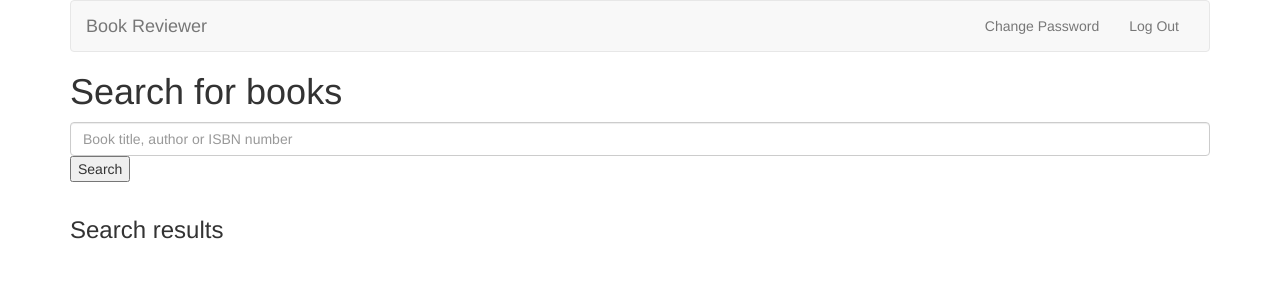
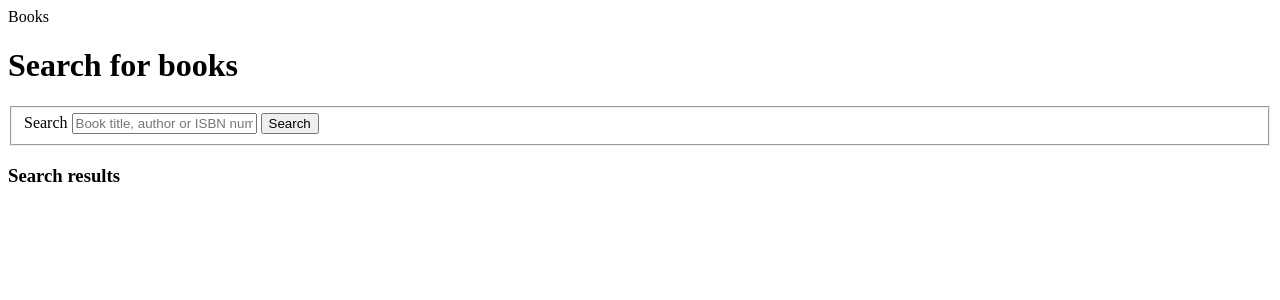
Before and after one commit to ChrisPetalotis/Bookstore, a Flask app: page / in a window 1280 px wide. Shown: the top 300 px of the page. Run offline with Flask 2, Linux system fonts and the light colour scheme; the visitor is signed in with stand-in values (Sample User, id 1); some libraries are stand-ins or nearby versions.

Commit message:
upload project1

```diff
--- a/application.py
+++ b/application.py
@@ -169,7 +169,7 @@ def register():
 			hash = pwd_context.encrypt(pass_sub)
 
 		# insert user in the database (users table)
-		insert = db.execute("INSERT INTO users (username,hash) VALUES(:username, :hash)", {'username':request.form.get('username'), 'hash':hash})
+		insert = db.execute("INSERT INTO users (username,hash) VALUES (:username, :hash)", {'username':request.form.get('username'), 'hash':hash})
 		db.commit()
 		# if the username already exists in the database return a message
 		if not insert:
--- a/templates/index.html
+++ b/templates/index.html
@@ -1,4 +1,4 @@
-{% extends 'layout.html' %}
+
 
 {% block title%}
 	Books
--- a/templates/layout.html
+++ b/templates/layout.html
@@ -19,9 +19,6 @@
                     </div>
                     <div class="collapse navbar-collapse" id="navbar">
                         {% if session.user_id %}
-                            <ul class="nav navbar-nav">
-
-                            </ul>
                             <ul class="nav navbar-nav navbar-right">
                                 <li><a href="{{ url_for('change_password') }}">Change Password</a></li>
                                 <li><a href="{{ url_for('logout') }}">Log Out</a></li>
```
